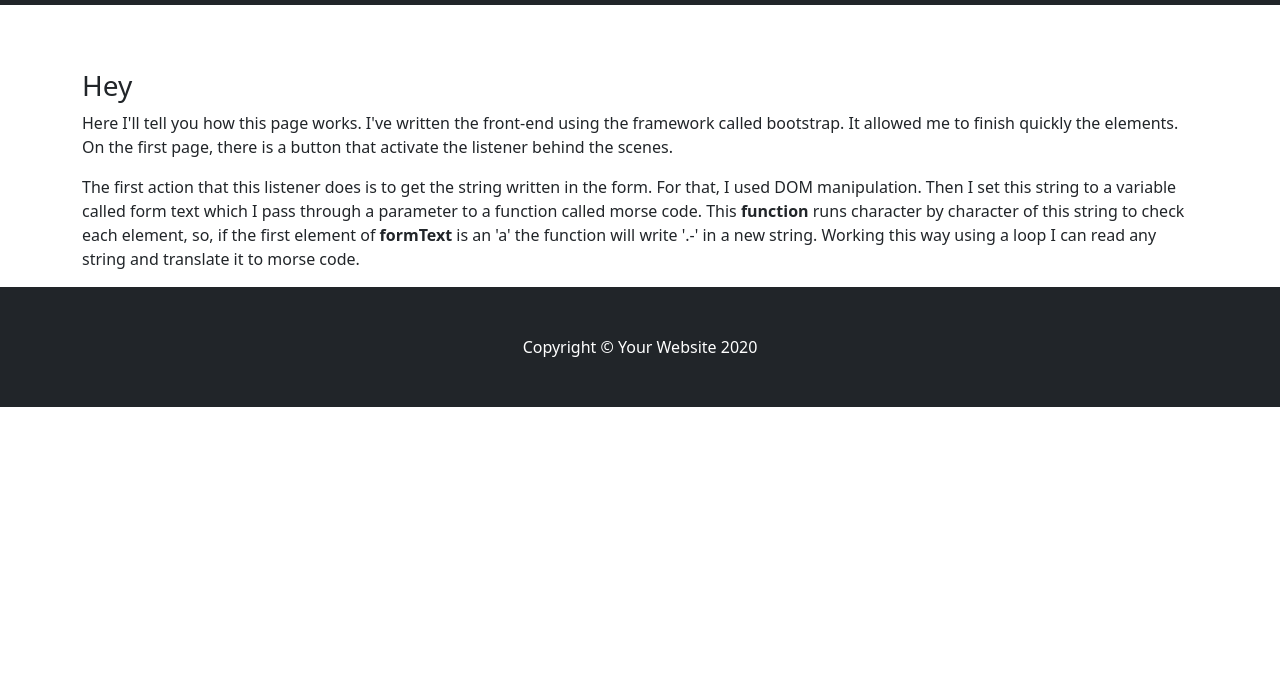
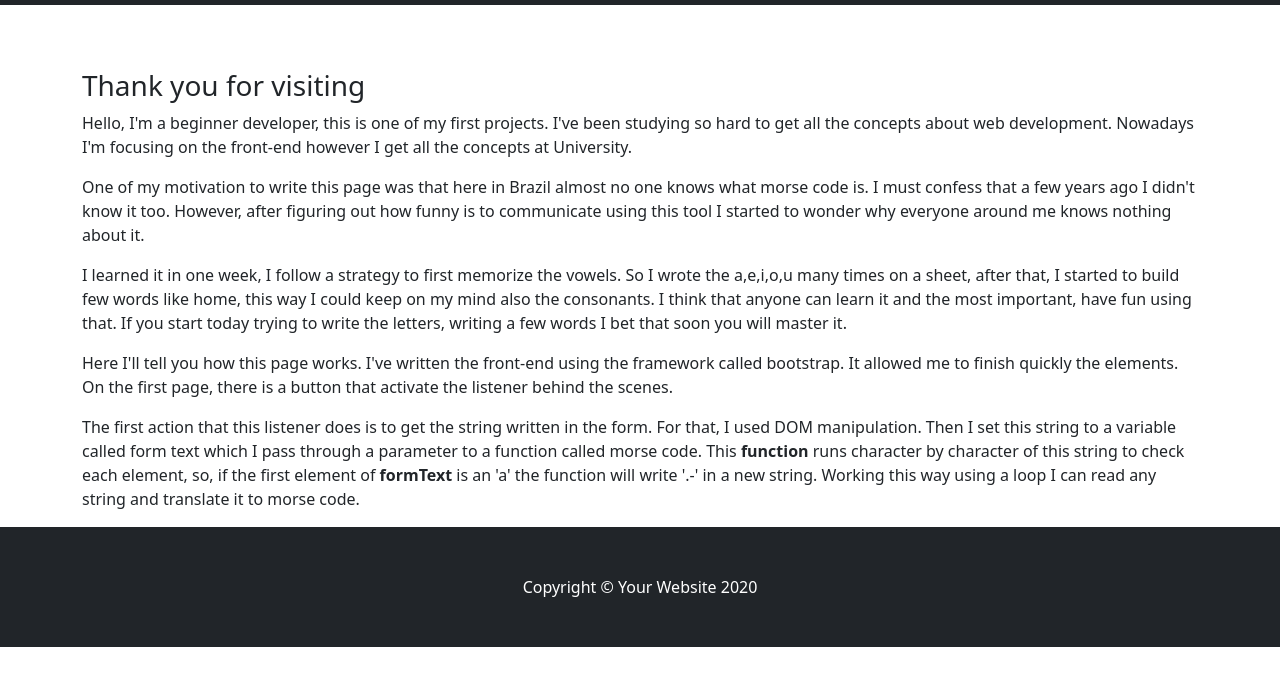
Before and after one commit to MateusMo/morseCodeII, a plain HTML site: page About.html in a window 1280 px wide. Shown: the part 51-736 px from the top of the page. Drawn offline with nearby package versions, Linux system fonts and the light colour scheme.

Commit message:
fixing text

```diff
--- a/About.html
+++ b/About.html
@@ -30,13 +30,21 @@
   <section class="container">
     <div class="row">
       <div class="col-12 mt-5">
-        <h3>Hey</h3>
+        <h3>Thank you for visiting</h3>
 
-        <pharagraph>
+
+          <p class="text-justify"> Hello, I'm a beginner developer, this is one of my first projects. I've been studying so hard to get all the concepts about web development. Nowadays I'm focusing on the front-end however I get all the concepts at University.</p>
+
+          <p> One of my motivation to write this page was that here in Brazil almost no one knows what morse code is. I must confess that a few years ago I didn't know it too. However, after figuring out how funny is to communicate using this tool I started to wonder why everyone around me knows nothing about it.
+          </p>
+
+          <p>
+            I learned it in one week, I follow a strategy to first memorize the vowels. So I wrote the a,e,i,o,u many times on a sheet, after that, I started to build few words like home, this way I could keep on my mind also the consonants.  I think that anyone can learn it and the most important, have fun using that. If you start today trying to write the letters, writing a few words I bet that soon you will master it.
+          </p>
+
           <p class="text-justify">Here I'll tell you how this page works. I've written the front-end using the framework called bootstrap. It allowed me to finish quickly the elements. On the first page, there is a button that activate the listener behind the scenes.
           </p>
-        </pharagraph>
-        <pharagraph>
+
           <p class="text-justify">The first action that this listener does is to get the string written in the form. For that, I used DOM manipulation. Then I set this string to a variable called form text which I pass through a parameter to a function called morse code. This <strong>function</strong> runs character by character of this string to check each element, so, if the first element of <strong> formText </strong> is an 'a' the function will write '.-' in a new string. Working this way using a loop I can read any string and translate it to morse code.
           </p>
         </pharagraph>
```
